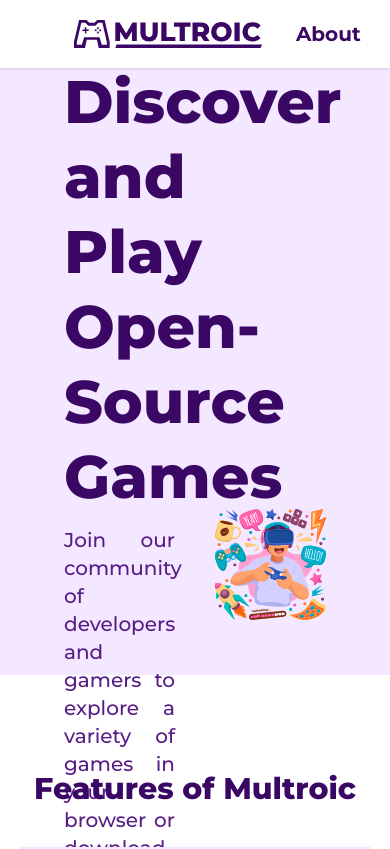
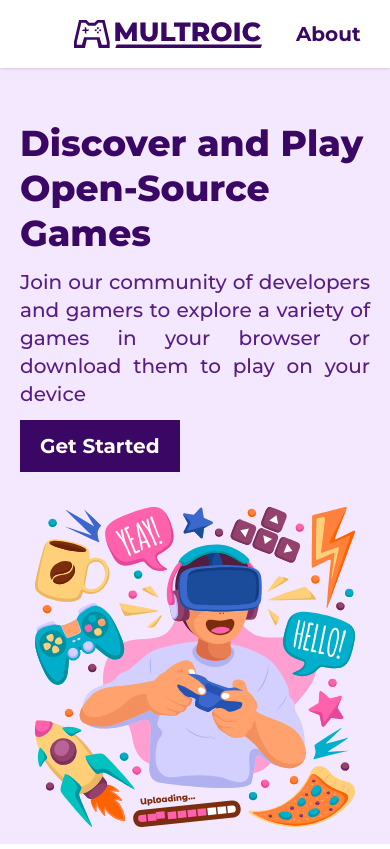
Before and after one commit to hariperisetla/Multroic, a Next.js app: page / in a window 390 px wide. Shown: the top 849 px of the page. Built offline with nearby package versions, Linux system fonts and the light colour scheme.

Commit message:
mobile responsiveness added for hero section

```diff
--- a/pages/index.js
+++ b/pages/index.js
@@ -11,10 +11,10 @@ const inter = Inter({ subsets: ["latin"] });
 const Home = () => {
   return (
     <main className="">
-      <div className="bg-purple-100 h-[80vh] pt-16 items-center">
-        <div className="container px-16 mx-auto grid h-full grid-cols-2 gap-10 items-center">
-          <div className=" space-y-3">
-            <h1 className="text-6xl font-montserrat font-extrabold leading-tight text-purple-950">
+      <div className="bg-purple-100 h-[100vh] md:h-[80vh] pt-16 items-center">
+        <div className="container px-5 pt-10 md:pt-0 md:px-16 mx-auto grid h-full grid-cols-1 md:grid-cols-2 md:gap-10 items-center">
+          <div className="space-y-3">
+            <h1 className="text-4xl md:text-6xl font-montserrat font-extrabold leading-tight text-purple-950">
               Discover and Play Open-Source Games
             </h1>
             <p className="font-medium text-xl text-purple-900 text-justify">
@@ -26,7 +26,7 @@ const Home = () => {
               Get Started
             </button>
           </div>
-          <div className="relative w-full h-[60vh]">
+          <div className="relative w-full h-80 md:h-[60vh]">
             <Image
               src={Gaming}
               alt="gaming vector image"
```
